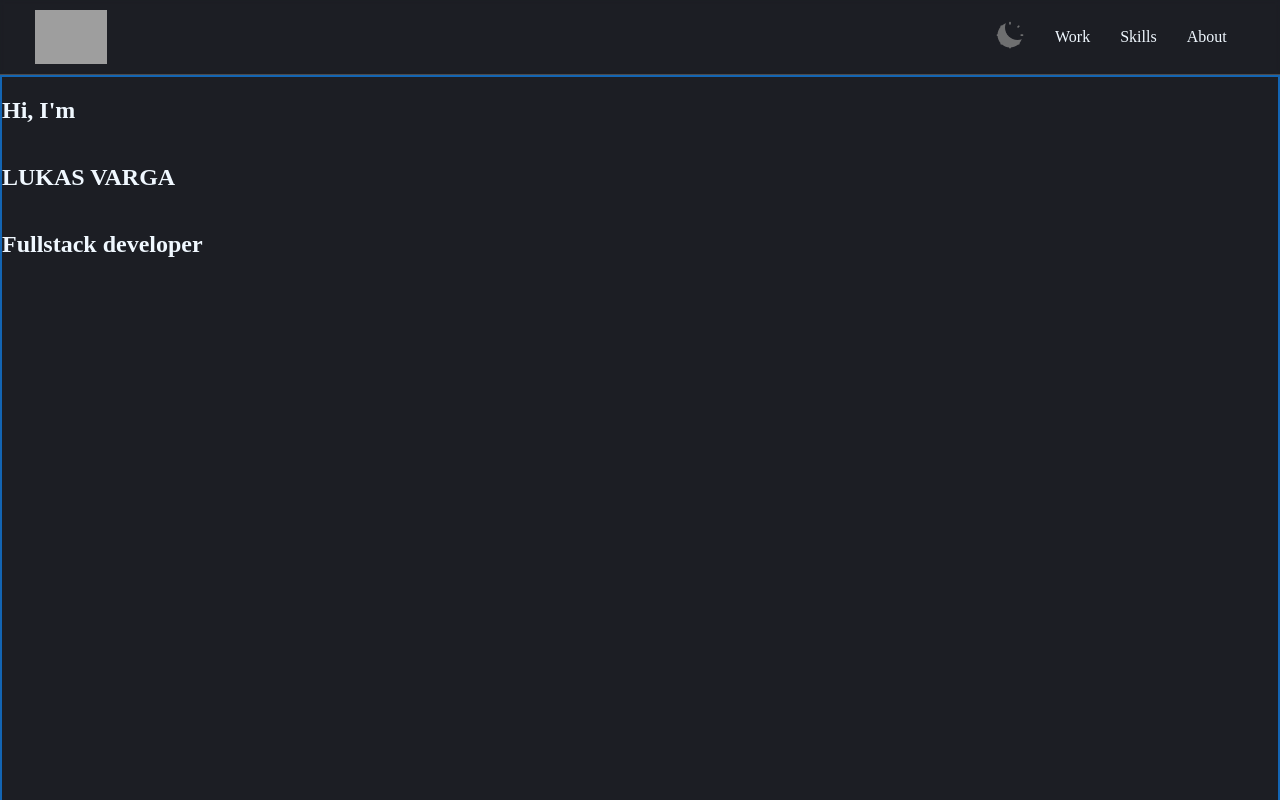
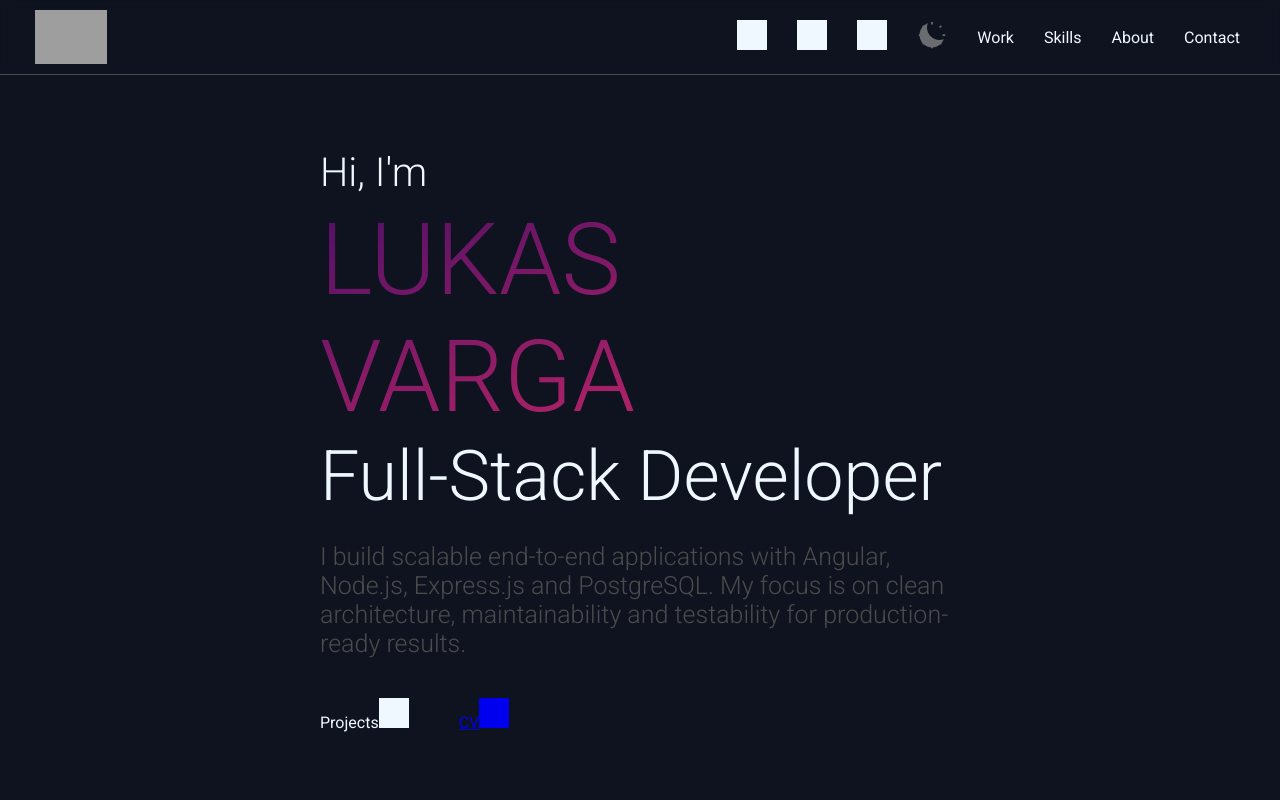
Before and after one commit to yqni13/portfolio, an Angular app in the folder frontend/: page / in a window 1280 px wide. Shown: the top 800 px of the page. Built offline with nearby package versions, Linux system fonts and the light colour scheme; grey boxes are pictures that could not be loaded.

Commit message:
feat: update navbar, add hero, nav-, theme-service

```diff
--- a/frontend/src/app/app.html
+++ b/frontend/src/app/app.html
@@ -1,4 +1,5 @@
-<main class="main">
+<main class="main roboto-custom-font">
+	<div class="anchor"></div>
 	<app-navbar></app-navbar>
 	<app-hero></app-hero>
 	<app-work></app-work>
@@ -9,6 +10,4 @@
 	<app-footer></app-footer>
 </main>
 
-
-
 <router-outlet />
--- a/frontend/src/app/common/components/navbar/navbar.component.html
+++ b/frontend/src/app/common/components/navbar/navbar.component.html
@@ -1,9 +1,27 @@
 <nav class="navbar">
     <div class="navbar-logo-wrapper">
-        <img src="yqni13_logo256.ico" alt="yqni13 logo">
+        <img src="yqni13_logo256.ico" alt="yqni13 logo" (click)="scrollToTop()">
     </div>
     <div class="navbar-content-wrapper">
-        <a>
+        <a href="{{links.github}}" target="_blank" class="navbar-links">
+            <i
+                class="icon-base icon-GitHub"
+                ngClass="{{selectedTheme === themeEnum.DARK ? 'symbol-dark' : 'symbol-light'}}"
+            ></i>
+        </a>
+        <a href="{{links.linkedin}}" target="_blank" class="navbar-links">
+            <i
+                class="icon-base icon-LinkedIn"
+                ngClass="{{selectedTheme === themeEnum.DARK ? 'symbol-dark' : 'symbol-light'}}"
+            ></i>
+        </a>
+        <a href="mailto:{{links.mail}}" class="navbar-links">
+            <i
+                class="icon-base icon-Mail"
+                ngClass="{{selectedTheme === themeEnum.DARK ? 'symbol-dark' : 'symbol-light'}}"
+            ></i>
+        </a>
+        <a class="navbar-links">
             <i
                 class="icon-base"
                 ngClass="{{selectedTheme === themeEnum.DARK ? 'icon-darkMode' : 'icon-lightMode'}}"
@@ -11,9 +29,9 @@
                 #themeIcon
             ></i>
         </a>
-        <a href="#">Work</a>
-        <a href="#">Skills</a>
-        <a href="#">About</a>
-        <a href="#"></a>
+        <a class="navbar-menu" (click)="scrollToHeader('head-work')">Work</a>
+        <a class="navbar-menu" (click)="scrollToHeader('head-skills')">Skills</a>
+        <a class="navbar-menu" (click)="scrollToHeader('head-about')">About</a>
+        <a class="navbar-menu" (click)="scrollToHeader('head-contact')">Contact</a>
     </div>
 </nav>
--- a/frontend/src/app/common/components/navbar/navbar.component.scss
+++ b/frontend/src/app/common/components/navbar/navbar.component.scss
@@ -14,7 +14,7 @@ nav {
     width: 100%;
     height: calc(var(--comp-nav-height) - $border-width);
     border-bottom: $border-width solid var(--theme-nav-border);
-    backdrop-filter: blur(2px);
+    backdrop-filter: blur(5px);
 
     .navbar-logo-wrapper {
         height: 100%;
@@ -23,6 +23,9 @@ nav {
 
         img {
             padding: 10px;
+            &:hover {
+                cursor: pointer;
+            }
         }
     }
 
@@ -30,15 +33,25 @@ nav {
         flex-direction: row;
         align-items: center;
         height: 100%;
-        width: 250px;
         margin-left: auto;
-        margin-right: sass.$space50;
+        margin-right: sass.$space25;
 
         a {
             color: var(--theme-body-text);
             text-decoration: none;
-            margin: 0 sass.$space15;
+            margin: sass.$space15;
             cursor: pointer;
+            font-weight: 400;
+        }
+        .navbar-links>i {
+            transition: transform 300ms ease-in-out;
+            &:hover {
+                transform: scale(1.3);
+            }
+        }
+        .navbar-menu:hover {
+            border-bottom: 2px solid var(--theme-primary);
+            color: var(--theme-primary);
         }
     }
 }
@@ -50,3 +63,11 @@ nav {
 .icon-darkMode {
     color: sass.$color-theme-moon;
 }
+
+.symbol-light {
+    color: sass.$color-rich-black;
+}
+
+.symbol-dark {
+    color: sass.$color-ice-white;
+}
--- a/frontend/src/app/common/components/navbar/navbar.component.ts
+++ b/frontend/src/app/common/components/navbar/navbar.component.ts
@@ -4,6 +4,7 @@ import _ from "underscore";
 import { ThemeHandlerService } from "../../../shared/services/theme.service";
 import { DeviceOption } from "../../../shared/enums/device-option.enum";
 import { CommonModule } from "@angular/common";
+import { NavigationService } from "../../../shared/services/navigation.service";
 
 @Component({
     selector: 'app-navbar',
@@ -20,11 +21,13 @@ export class Navbar implements OnInit, AfterViewInit{
     protected themeEnum = ThemeOption;
     protected selectedTheme: ThemeOption;
     protected deviceOption: DeviceOption;
+    protected links: any;
 
     private maxMobileScreenWidth: number;
     private window: any;
 
     constructor(
+        private readonly navigate: NavigationService,
         @Inject(DOCUMENT) private document: Document,
         private readonly themeHandler: ThemeHandlerService,
     ) {
@@ -32,6 +35,12 @@ export class Navbar implements OnInit, AfterViewInit{
         this.themeHandler.setThemeSettings(this.selectedTheme);
 
         this.deviceOption = DeviceOption.DESKTOP;
+        this.links = {
+            github: 'https://github.com/yqni13',
+            linkedin: 'https://linkedin.com/in/lukas-varga-59532b228',
+            mail: 'lukas.varga@yqni13.com'
+        };
+
         this.maxMobileScreenWidth = 1024;
         this.window = this.document.defaultView;
     }
@@ -81,4 +90,12 @@ export class Navbar implements OnInit, AfterViewInit{
             this.deviceOption = DeviceOption.MOBILE;
         }
     }
+
+    scrollToTop() {
+        this.navigate.navigateToTop(this.document);
+    }
+
+    scrollToHeader(id: string) {
+        this.navigate.navigateToHeader(id, this.document);
+    }
 }
--- a/frontend/src/app/modules/hero/hero.component.html
+++ b/frontend/src/app/modules/hero/hero.component.html
@@ -1,5 +1,20 @@
 <section class="hero">
-    <h2>Hi, I'm</h2>
-    <h1>LUKAS VARGA</h1>
-    <h2>Fullstack developer</h2>
+    <div class="hero-primary">
+        <div id="hero-header-wrapper">
+            <h3>{{data.intro}}</h3>
+            <h1 id="hero-name">{{data.name}}</h1>
+            <h2>{{data.title}}</h2>
+            <p>{{data.text}}</p>
+        </div>
+        <div id="hero-btn-wrapper">
+            <a class="btn-primary" (click)="scrollToHeader('head-work')">
+                <span>Projects</span>
+                <i class="icon-base icon-Chevron"></i>
+            </a>
+            <a class="btn-secondary" href="{{cv.path}}" download="{{cv.name}}">
+                <span>CV</span>
+                <i class="icon-base icon-Download"></i>
+            </a>
+        </div>
+    </div>
 </section>
--- a/frontend/src/app/modules/hero/hero.component.scss
+++ b/frontend/src/app/modules/hero/hero.component.scss
@@ -2,8 +2,57 @@
 
 
 .hero {
-    flex-direction: column;
+    flex-direction: row; // media.scss
+    width: 100%;
     height: calc(100vh - var(--comp-nav-height));
     margin-top: var(--comp-nav-height);
-    border: 2px solid rgb(19, 101, 179);
+
+    .hero-primary {
+        flex-direction: column;
+        place-content: center;
+        width: 100%; // media.scss
+        height: 100%; // media.scss
+        #hero-header-wrapper {
+            flex-direction: column;
+            max-width: 50%;
+            margin: 0 auto;
+            #hero-name {
+                font-size: 100px;
+                font-weight: 300;
+                margin: 0;
+                text-transform: uppercase;
+                background: var(--theme-yqni13);
+                -webkit-background-clip: text;
+                -webkit-text-fill-color: transparent;
+                background-clip: text;
+            }
+            h2 {
+                font-size: 70px;
+                font-weight: 300;
+                margin: 0;
+            }
+            h3 {
+                font-size: 40px;
+                font-weight: 300;
+                margin: 5px 0;
+            }
+            p {
+                font-size: 25px;
+                font-weight: 300;
+                color: var(--theme-nav-border);
+            }
+        }
+        #hero-btn-wrapper {
+            flex-direction: row;
+            width: 50%;
+            margin: sass.$space15 auto 0 auto;
+            a:nth-of-type(1) {
+                margin-right: sass.$space50;
+            }
+        }
+    }
 }
+
+.icon-Chevron {
+    rotate: 180deg;
+}
--- a/frontend/src/app/modules/hero/hero.component.ts
+++ b/frontend/src/app/modules/hero/hero.component.ts
@@ -1,4 +1,5 @@
-import { Component } from "@angular/core";
+import { Component, DOCUMENT, Inject } from "@angular/core";
+import { NavigationService } from "../../shared/services/navigation.service";
 
 @Component({
     selector: 'app-hero',
@@ -8,7 +9,26 @@ import { Component } from "@angular/core";
 })
 export class HeroComponent {
 
-    constructor() {
-        //
+    protected data: any;
+    protected cv: any;
+
+    constructor(
+        private readonly navigate: NavigationService,
+        @Inject(DOCUMENT) private document: Document,
+    ) {
+        this.data = {
+            intro: 'Hi, I\'m',
+            name: 'Lukas Varga',
+            title: 'Full-Stack Developer',
+            text: 'I build scalable end-to-end applications with Angular, Node.js, Express.js and PostgreSQL. My focus is on clean architecture, maintainability and testability for production-ready results.'
+        };
+        this.cv = {
+            path: 'assets/pdf/CV_LukasVarga_portfolio.pdf',
+            name: 'CV_LukasVarga'
+        }
+    }
+
+    scrollToHeader(id: string) {
+        this.navigate.navigateToHeader(id, this.document);
     }
 }
--- a/frontend/src/app/shared/services/theme.service.ts
+++ b/frontend/src/app/shared/services/theme.service.ts
@@ -37,6 +37,7 @@ export class ThemeHandlerService {
             if(theme) {
                 localStorage.setItem(`${this.url}-theme`, theme);
                 this.document.body.setAttribute("data-theme", theme);
+                this.document.body.setAttribute("class", theme === ThemeOption.DARK ? "bg-dark" : "bg-light");
                 this.observe.setThemeOption(theme);
                 return;
             }
@@ -44,6 +45,7 @@ export class ThemeHandlerService {
 
         this.observe.setThemeOption(ThemeOption.DARK);
         this.document.body.setAttribute("data-theme", 'darkMode');
+        this.document.body.setAttribute("class", "bg-dark");
     }
 
     switchTheme(theme: ThemeOption): ThemeOption {
--- a/frontend/src/index.html
+++ b/frontend/src/index.html
@@ -5,9 +5,12 @@
 	<title>Portfolio</title>
 	<base href="/">
 	<meta name="viewport" content="width=device-width, initial-scale=1">
+	<link rel="preconnect" href="https://fonts.googleapis.com">
+	<link rel="preconnect" href="https://fonts.gstatic.com" crossorigin>
+	<link href="https://fonts.googleapis.com/css2?family=Roboto:ital,wght@0,100..900;1,100..900&display=swap" rel="stylesheet">
 	<link rel="icon" type="image/x-icon" href="yqni13_logo256.ico">
 </head>
-<body data-theme="dark" data-nav="desktopMode">
+<body data-theme="dark" data-nav="desktopMode" class="magicpattern-dark">
 	<app-root></app-root>
 </body>
 </html>
--- a/frontend/src/stylesheets/_utilities.scss
+++ b/frontend/src/stylesheets/_utilities.scss
@@ -7,17 +7,45 @@ $device-small-any: 400px;
 
 
 /* CUSTOM COLORS */
+$color-darkmode-bg: #080c1a;
+$color-lightmode-bg: #fff;
+
 $color-ice-white: #f0f8ff;
+$color-rich-black: #020d19;
 $color-deep-blue: #011222;
-$color-special-blue: #1c1e24;
+$color-special-blue: #0f1320;
 $color-dark-grey: rgb(47, 46, 46);
 $color-light-grey: rgb(75, 75, 75);
+
+$yqni13-lightmode-purple: #ae34e2;
+$yqni13-darkmode-purple: #4e1066;
+
+$yqni13-lightmode-pink: #de1f62;
+$yqni13-darkmode-pink: #d82a67;
 
 $color-theme-sun: rgb(219, 166, 5);
 $color-theme-moon: #888888c3;
 
+$color-lightmode-grey: #e4eaed;
+$color-darkmode-grey: #252933;
+
 $color-lightmode-error: #b91c1c;
 $color-darkmode-error: #ba3131;
+
+// $color-lightmode-primary: #0b6da5;
+// $color-lightmode-primary: #e87131;
+$color-lightmode-primary: #0ba56f;
+$color-darkmode-primary: $yqni13-darkmode-pink;
+
+// $color-lightmode-secondary: #0ba56f;
+$color-lightmode-secondary: #0b6da5;
+$color-darkmode-secondary: #ce5819;
+
+$yqni13-lightmode-gradient: linear-gradient(160deg, $color-lightmode-primary, $color-lightmode-primary 100%);
+$yqni13-darkmode-gradient: linear-gradient(160deg, $yqni13-darkmode-purple, $yqni13-darkmode-pink 100%);
+
+$bg-lightmode-gradient: linear-gradient(120deg, #a1c4fd 0%, #c2e9fb 100%);
+$bg-darkmode-gradient: conic-gradient(from 0deg at 0% 0%,#f0f8ff 2% 6%, 7%, $color-darkmode-bg 48% 9%);
 
 
 /* CUSTOM SIZES */
@@ -27,9 +55,9 @@ $space25: 25px;
 $space50: 50px;
 $space100: 100px;
 
-
-/* CUSTOM FONTS */
-@font-face {
-    font-family: 'Custom-RonySiswadi';
-    src: url('/fonts/ronysiswadi/RonysiswadiArchitect6-X3V9G.ttf') format('truetype');
+.roboto-custom-font {
+    font-family: "Roboto", sans-serif;
+    font-optical-sizing: auto;
+    font-style: normal;
+    font-variation-settings: "wdth" 100;
 }
--- a/frontend/src/stylesheets/defines.scss
+++ b/frontend/src/stylesheets/defines.scss
@@ -13,15 +13,29 @@
 
 /* THEME OPTIONS */
 [data-theme='lightMode'] {
+    // --theme-body-bg: #{sass.$bg-lightmode-gradient};
     --theme-body-bg: #{sass.$color-ice-white};
     --theme-body-text: #{sass.$color-deep-blue};
     --theme-nav-border: #{sass.$color-dark-grey};
     --theme-error: #{sass.$color-lightmode-error};
+    --theme-primary: #{sass.$color-lightmode-primary};
+    --theme-secondary: #{sass.$color-lightmode-secondary};
+    --theme-yqni13: #{sass.$yqni13-lightmode-gradient};
+    --theme-yqni13-purple: #{sass.$yqni13-lightmode-purple};
+    --theme-yqni13-pink: #{sass.$yqni13-lightmode-pink};
+    --theme-grey: #{sass.$color-lightmode-grey};
 }
 
 [data-theme='darkMode'] {
+    // --theme-body-bg: #{sass.$bg-darkmode-gradient};
     --theme-body-bg: #{sass.$color-special-blue};
     --theme-body-text: #{sass.$color-ice-white};
     --theme-nav-border: #{sass.$color-light-grey};
     --theme-error: #{sass.$color-darkmode-error};
+    --theme-primary: #{sass.$color-darkmode-primary};
+    --theme-secondary: #{sass.$color-darkmode-secondary};
+    --theme-yqni13: #{sass.$yqni13-darkmode-gradient};
+    --theme-yqni13-purple: #{sass.$yqni13-darkmode-purple};
+    --theme-yqni13-pink: #{sass.$yqni13-darkmode-pink};
+    --theme-grey: #{sass.$color-darkmode-grey};
 }
```
Also changed, not shown: frontend/src/app/shared/services/navigation.service.ts (added, +21 -0 lines).
